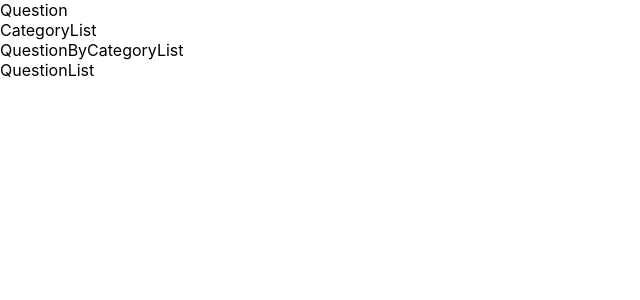
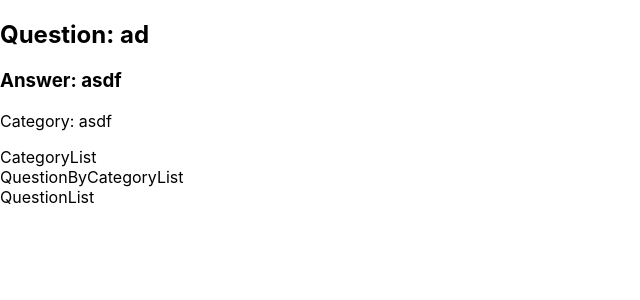
Before and after one commit to amex-bootcamp/react-w2d4-demo, a React (Create React App) app: page / in a window 1280 px wide. Shown: the top 300 px of the page, without its empty margins (0-640 px from the left). Built offline with nearby package versions, Linux system fonts and the light colour scheme.

Commit message:
add state to the Question component

```diff
--- a/src/components/Question/Question.js
+++ b/src/components/Question/Question.js
@@ -1,7 +1,23 @@
 import React, { Component } from "react";
 
 export default class Question extends Component {
+  constructor(props) {
+    super(props);
+
+    this.state = {
+      question: "ad",
+      answer: "asdf",
+      category: "asdf",
+    };
+  }
+
   render() {
-    return <div>Question</div>;
+    return (
+      <div>
+        <h2>Question: {this.state.question}</h2>
+        <h3>Answer: {this.state.answer}</h3>
+        <p>Category: {this.state.category}</p>
+      </div>
+    );
   }
 }
```
